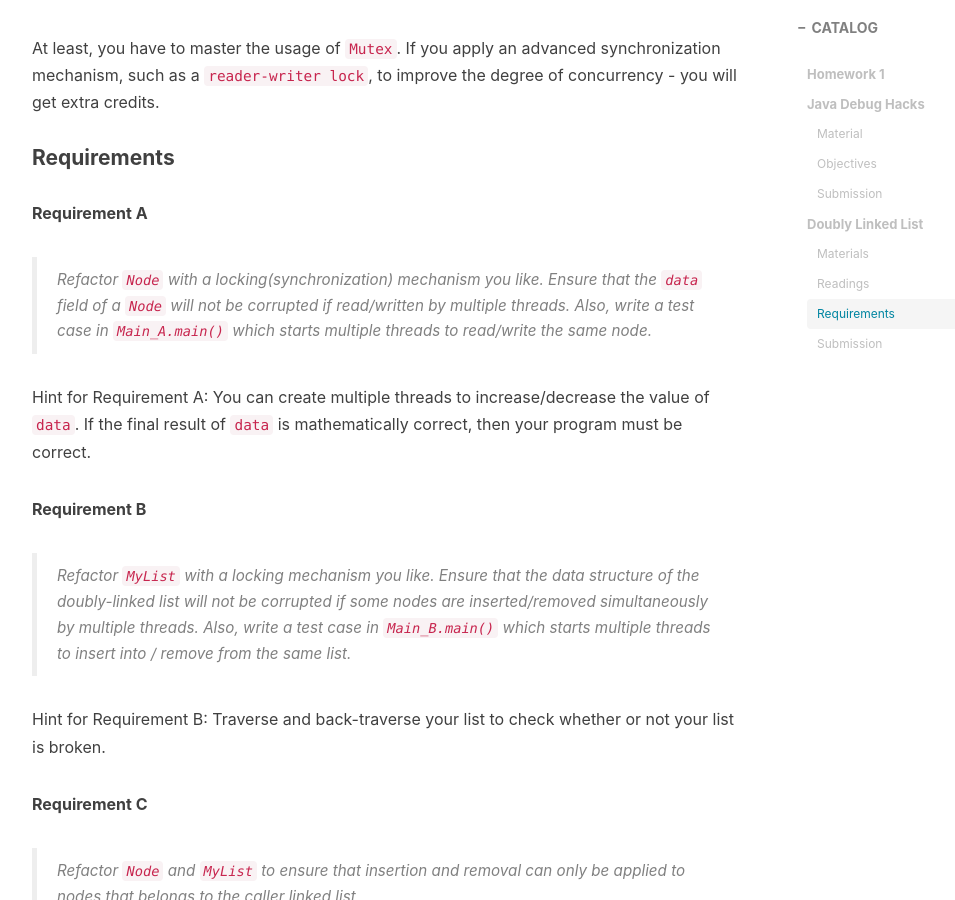
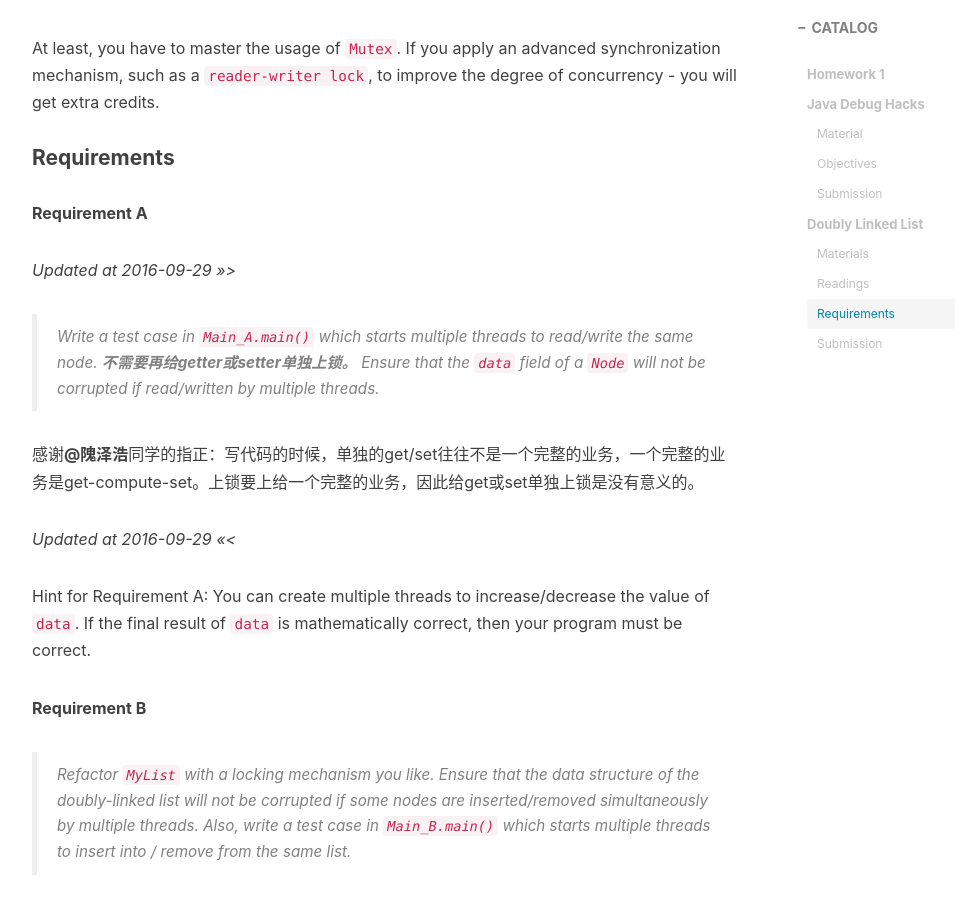
Before and after one commit to iss-java/iss-java.github.io, a Jekyll site: the page built from _posts/2016-09-17-Homework-1.markdown, in a window 1280 px wide and 900 px high, scrolled down 1836 px. Shown: the whole window, without its empty margins (233-1188 px from the left). Built offline with Jekyll 4.4.1, drawn with Linux system fonts in a browser that asks for light colours; nearby versions of some CDN libraries; comment, search, counter and statistics services are not loaded.

Commit message:
Update Homework-1

```diff
--- a/_posts/2016-09-17-Homework-1.markdown
+++ b/_posts/2016-09-17-Homework-1.markdown
@@ -55,7 +55,13 @@ a `reader-writer lock`, to improve the degree of concurrency - you will get extr
 
 **Requirement A**
 
-> Refactor `Node` with a locking(synchronization) mechanism you like. Ensure that the `data` field of a `Node` will not be corrupted if read/written by multiple threads. Also, write a test case in `Main_A.main()` which starts multiple threads to read/write the same node.
+_Updated at 2016-09-29 >>>_
+
+> Write a test case in `Main_A.main()` which starts multiple threads to read/write the same node. **不需要再给getter或setter单独上锁。** Ensure that the `data` field of a `Node` will not be corrupted if read/written by multiple threads.
+
+感谢**@隗泽浩**同学的指正：写代码的时候，单独的get/set往往不是一个完整的业务，一个完整的业务是get-compute-set。上锁要上给一个完整的业务，因此给get或set单独上锁是没有意义的。
+
+_Updated at 2016-09-29 <<<_
 
 Hint for Requirement A: You can create multiple threads to increase/decrease the value of `data`. If the final result of `data` is mathematically correct, then your program must be correct.
 
```
